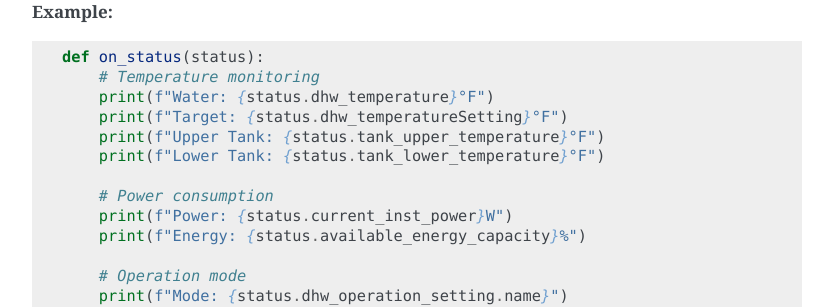
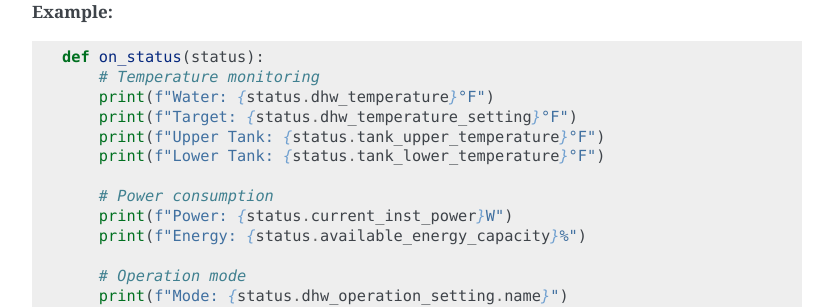
Before and after one commit to eman/nwp500-python, a Sphinx documentation site: the page built from docs/python_api/models.rst, in a window 1280 px wide and 900 px high, scrolled down 7437 px. Shown: the part 152-459 px from the top of the window, without its empty margins (368-1201 px from the left). Built offline with Sphinx 7.4.7, drawn with Linux system fonts in a browser that asks for light colours.

Commit message:
docs: finalize snake_case and switch json placeholders to text

```diff
--- a/docs/python_api/models.rst
+++ b/docs/python_api/models.rst
@@ -366,7 +366,7 @@
       def on_status(status):
           # Temperature monitoring
           print(f"Water: {status.dhw_temperature}°F")
-          print(f"Target: {status.dhw_temperatureSetting}°F")
+          print(f"Target: {status.dhw_temperature_setting}°F")
           print(f"Upper Tank: {status.tank_upper_temperature}°F")
           print(f"Lower Tank: {status.tank_lower_temperature}°F")
 
```
